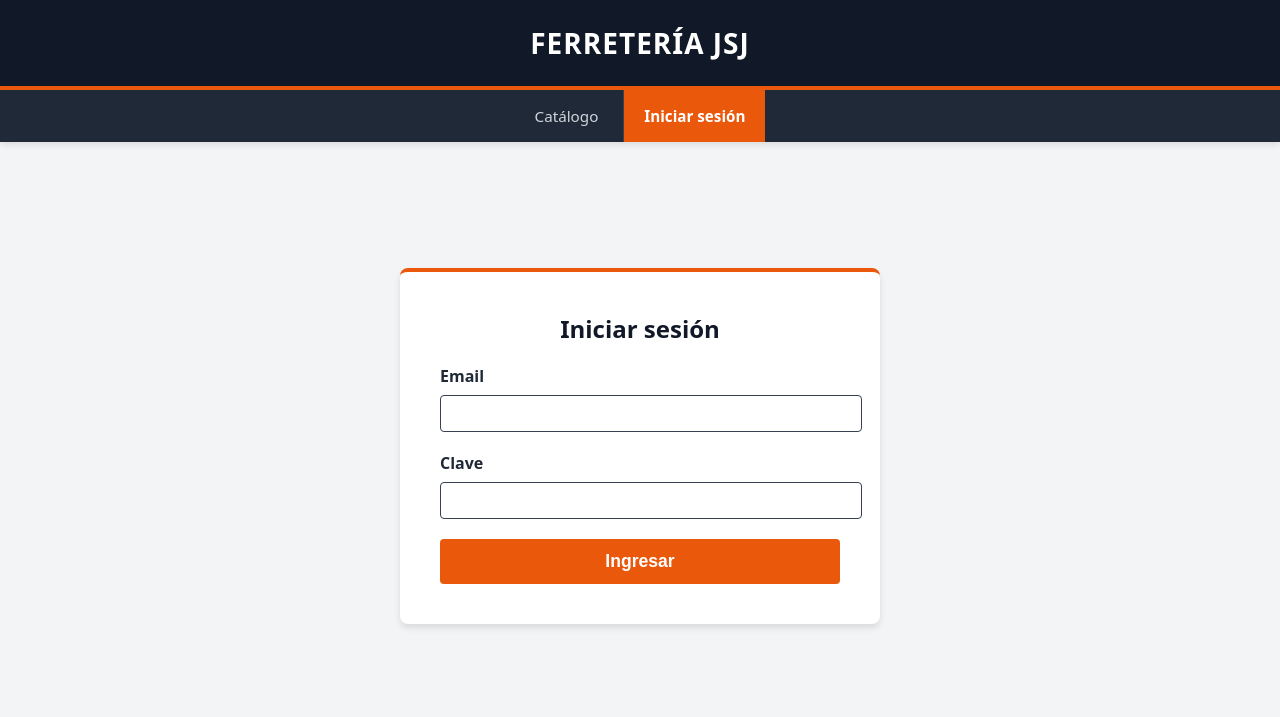
After one commit to santygp019/TPint2-ACN4BV-GrupoJSJ, a Flask app: page /login in a window 1280 px wide. The commit adds this page. Shown: the top 717 px of the page. Run offline with Flask 3, Linux system fonts and the light colour scheme.

Commit message:
feat(auth): inicio de sesion con email y clave, menu segun el rol y avisos centralizados en base

```diff
--- a/app.py
+++ b/app.py
@@ -6,12 +6,13 @@ from compras import cargar_formulario_compra, procesar_nueva_compra, historial_c
 from proveedores import agregarProveedor
 from venta import ventaProducto, procesarCompraCatalogo, reporteVentas
 from pedidos import pedidos_bp
-
+from auth import auth_bp
 
 app = Flask(__name__)
 app.secret_key = 'admin123'
 
 app.register_blueprint(pedidos_bp)
+app.register_blueprint(auth_bp)
 
 crearTablas()
 
--- /dev/null
+++ b/auth.py
@@ -0,0 +1,43 @@
+from flask import Blueprint, render_template, request, redirect, url_for, flash, session
+from werkzeug.security import check_password_hash
+from db import Session, Usuario
+
+auth_bp = Blueprint('auth', __name__)
+
+
+@auth_bp.route('/login', methods=['GET', 'POST'])
+def login():
+    if request.method == "POST":
+        email = request.form.get("email", "").strip().lower()
+        clave = request.form.get("clave", "")
+
+        # buscar al usuario por su email
+        db_cursor = Session()
+        try:
+            usuario = db_cursor.query(Usuario).filter_by(email=email, activo=True).first()
+        finally:
+            db_cursor.close()
+
+        # comparar la clave escrita con el hash guardado
+        if usuario and usuario.clave_hash and check_password_hash(usuario.clave_hash, clave):
+            session.clear()
+            session["id_usuario"] = usuario.id_usuario
+            session["nombre"] = usuario.nombre
+            session["rol"] = usuario.rol
+            session["id_cliente"] = usuario.fk_id_cliente
+            flash("Bienvenido, " + usuario.nombre + ".")
+            return redirect(url_for("home"))
+
+
+        flash("Email o clave incorrectos.")
+        return redirect(url_for("auth.login"))
+
+    return render_template("login.html")
+
+
+@auth_bp.route('/logout')
+def logout():
+    # borrar todo lo guardado en la sesión
+    session.clear()
+    flash("Cerraste sesión.")
+    return redirect(url_for("auth.login"))
--- a/templates/base.html
+++ b/templates/base.html
@@ -16,6 +16,8 @@
 
         <nav class="hw-navbar">
             <ul class="hw-nav-list" style="justify-content: center; gap: 5px;">
+
+                {% if session.get('rol') == 'administrador' %}
                 <li><a href="{{url_for('cargarProducto')}}" class="hw-nav-link">Nuevo Producto</a></li>
                 <li><a href="{{url_for('verListaProductos')}}" class="hw-nav-link">Productos</a></li>
                 <li><a href="{{url_for('cargarCliente')}}" class="hw-nav-link">Clientes</a></li>
@@ -23,14 +25,43 @@
                 <li><a href="/compras/nueva" class="hw-nav-link">Comprar Stock</a></li>
                 <li><a href="{{url_for('ver_historial_compras')}}" class="hw-nav-link">Historial</a></li>
                 <li><a href="{{url_for('verStockCritico')}}" class="hw-nav-link warning-link">Stock Crítico</a></li>
-                <li><a href="{{url_for('ver_reporte_ventas')}}" class="hw-nav-link warning-link">Ventas</a></li>
+                <li><a href="{{url_for('ver_reporte_ventas')}}" class="hw-nav-link warning-link">Reporte de Ventas</a></li>
+                <li><a href="{{url_for('seccionVentas')}}" class="hw-nav-link">Punto de Venta</a></li>
                 <li><a href="{{url_for('pedidos.ver_pendientes')}}" class="hw-nav-link primary-link">Pedidos</a></li>
-                <li><a href="{{url_for('catalogoCliente')}}" class="hw-nav-link">Catálogo Público</a></li>
+
+                {% elif session.get('rol') == 'empleado' %}
+                <li><a href="{{url_for('seccionVentas')}}" class="hw-nav-link">Punto de Venta</a></li>
+                <li><a href="{{url_for('verListaProductos')}}" class="hw-nav-link">Productos</a></li>
+                <li><a href="{{url_for('verStockCritico')}}" class="hw-nav-link warning-link">Stock Crítico</a></li>
+                <li><a href="{{url_for('pedidos.ver_pendientes')}}" class="hw-nav-link primary-link">Pedidos</a></li>
+
+                {% elif session.get('rol') == 'cliente' %}
+                <li><a href="{{url_for('catalogoCliente')}}" class="hw-nav-link">Catálogo</a></li>
+                <li><a href="{{url_for('pedidos.mis_pedidos')}}" class="hw-nav-link primary-link">Mis Pedidos</a></li>
+                <li><a href="{{url_for('miPerfil')}}" class="hw-nav-link">Mi Perfil</a></li>
+
+                {% else %}
+                <li><a href="{{url_for('catalogoCliente')}}" class="hw-nav-link">Catálogo</a></li>
+                {% endif %}
+
+                {% if session.get('id_usuario') %}
+                <li><span class="hw-nav-link" style="opacity: 0.8;">{{ session.get('nombre') }}</span></li>
+                <li><a href="{{url_for('auth.logout')}}" class="hw-nav-link">Salir</a></li>
+                {% else %}
+                <li><a href="{{url_for('auth.login')}}" class="hw-nav-link primary-link">Iniciar sesión</a></li>
+                {% endif %}
+
             </ul>
         </nav>
     </header>
 
     <main class="hw-main-content">
+        {% with mensajes = get_flashed_messages() %}
+          {% for m in mensajes %}
+            <p style="max-width: 1100px; margin: 0 auto 15px auto; padding: 12px 16px; border-left: 4px solid var(--hw-orange); background-color: white; font-weight: bold;">{{ m }}</p>
+          {% endfor %}
+        {% endwith %}
+
         {% block content %}{% endblock %}
     </main>
 </body>
--- /dev/null
+++ b/templates/login.html
@@ -0,0 +1,32 @@
+{% extends "base.html" %}
+
+{% block title %}Iniciar sesión - JSJ{% endblock %}
+
+{% block content %}
+<div class="ventas-container" style="display: flex; justify-content: center; align-items: center; min-height: 60vh;">
+
+    <div style="background-color: white; padding: 40px; border-radius: 8px; box-shadow: 0 4px 6px rgba(0,0,0,0.1); width: 100%; max-width: 400px; border-top: 4px solid var(--hw-orange);">
+        <h2 style="margin-top: 0; color: var(--hw-dark); text-align: center;">Iniciar sesión</h2>
+
+        {% with mensajes = get_flashed_messages() %}
+          {% for m in mensajes %}
+            <p style="color: #b91c1c; font-weight: bold; text-align: center;">{{ m }}</p>
+          {% endfor %}
+        {% endwith %}
+
+        <form action="{{ url_for('auth.login') }}" method="post" style="display: flex; flex-direction: column; gap: 20px; margin-top: 20px;">
+            <div>
+                <label style="font-weight: bold; display: block; margin-bottom: 8px; color: var(--hw-gray);">Email</label>
+                <input type="email" name="email" class="ventas-input" style="width: 100%; padding: 10px;" required>
+            </div>
+            <div>
+                <label style="font-weight: bold; display: block; margin-bottom: 8px; color: var(--hw-gray);">Clave</label>
+                <input type="password" name="clave" class="ventas-input" style="width: 100%; padding: 10px;" required>
+            </div>
+
+            <button type="submit" class="ventas-btn" style="padding: 12px; font-size: 1.1em;">Ingresar</button>
+        </form>
+    </div>
+
+</div>
+{% endblock %}
```
